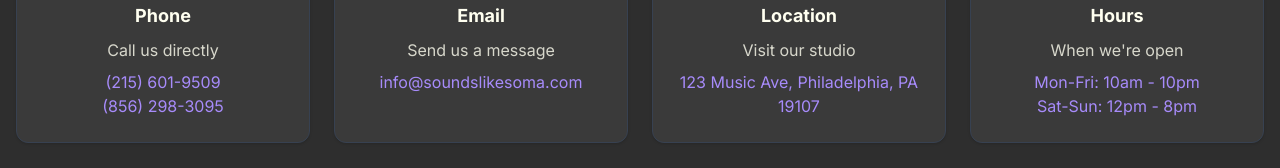
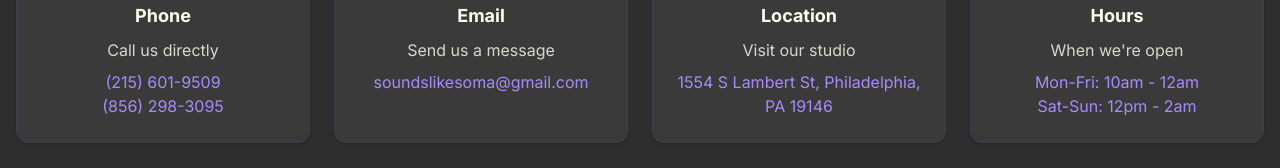
Before and after one commit to zackhanni/sounds-like-soma, a Next.js app: page /contact in a window 1280 px wide. Shown: the part 572-740 px from the top of the page. Built offline with nearby package versions, Linux system fonts and the light colour scheme.

Commit message:
fixed contact email, address, hours

```diff
--- a/app/contact/page.tsx
+++ b/app/contact/page.tsx
@@ -109,10 +109,10 @@
                 <h3 className="text-lg font-bold mb-2">Email</h3>
                 <p className="text-[#FFFFF0]/80 mb-2">Send us a message</p>
                 <a
-                  href="mailto:info@soundslikesoma.com"
+                  href="mailto:soundslikesoma@gmail.com"
                   className="text-purple-400 hover:underline"
                 >
-                  info@soundslikesoma.com
+                  soundslikesoma@gmail.com
                 </a>
               </CardContent>
             </Card>
@@ -123,7 +123,7 @@
                 <h3 className="text-lg font-bold mb-2">Location</h3>
                 <p className="text-[#FFFFF0]/80 mb-2">Visit our studio</p>
                 <address className="not-italic text-purple-400">
-                  123 Music Ave, Philadelphia, PA 19107
+                  1554 S Lambert St, Philadelphia, PA 19146
                 </address>
               </CardContent>
             </Card>
@@ -133,8 +133,8 @@
                 <Clock className="h-10 w-10 text-purple-400 mb-4" />
                 <h3 className="text-lg font-bold mb-2">Hours</h3>
                 <p className="text-[#FFFFF0]/80 mb-2">When we&apos;re open</p>
-                <p className="text-purple-400">Mon-Fri: 10am - 10pm</p>
-                <p className="text-purple-400">Sat-Sun: 12pm - 8pm</p>
+                <p className="text-purple-400">Mon-Fri: 10am - 12am</p>
+                <p className="text-purple-400">Sat-Sun: 12pm - 2am</p>
               </CardContent>
             </Card>
           </div>
```
